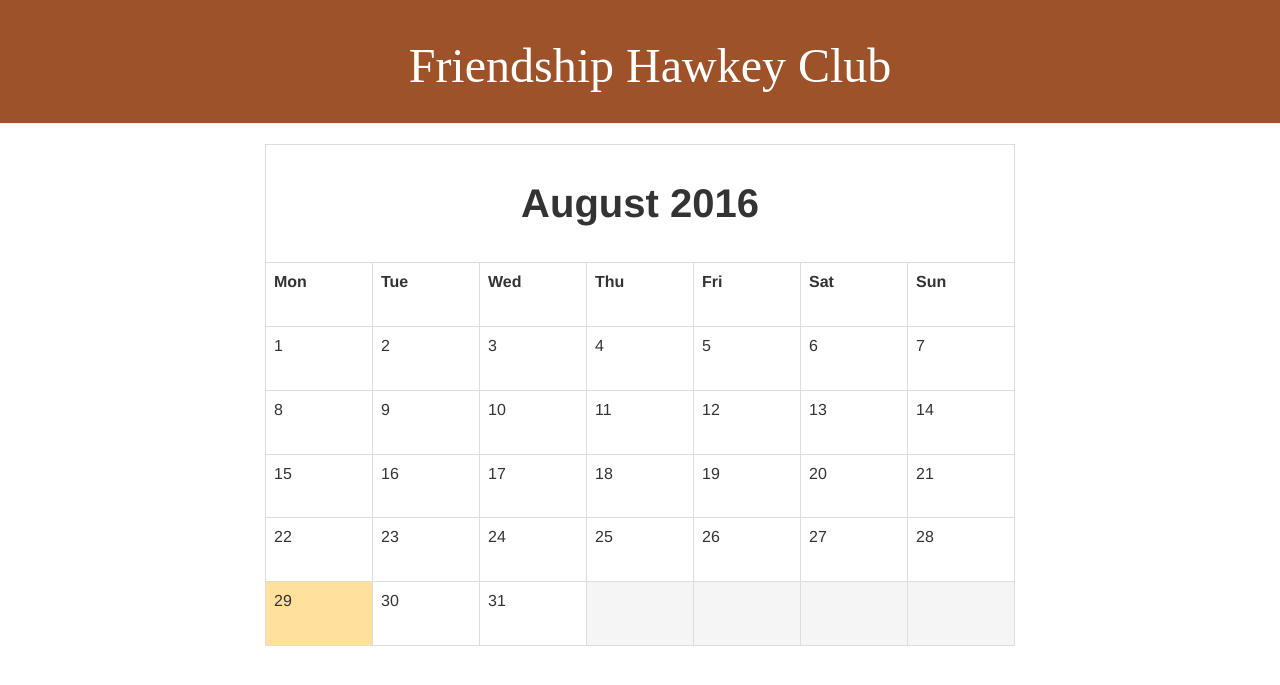
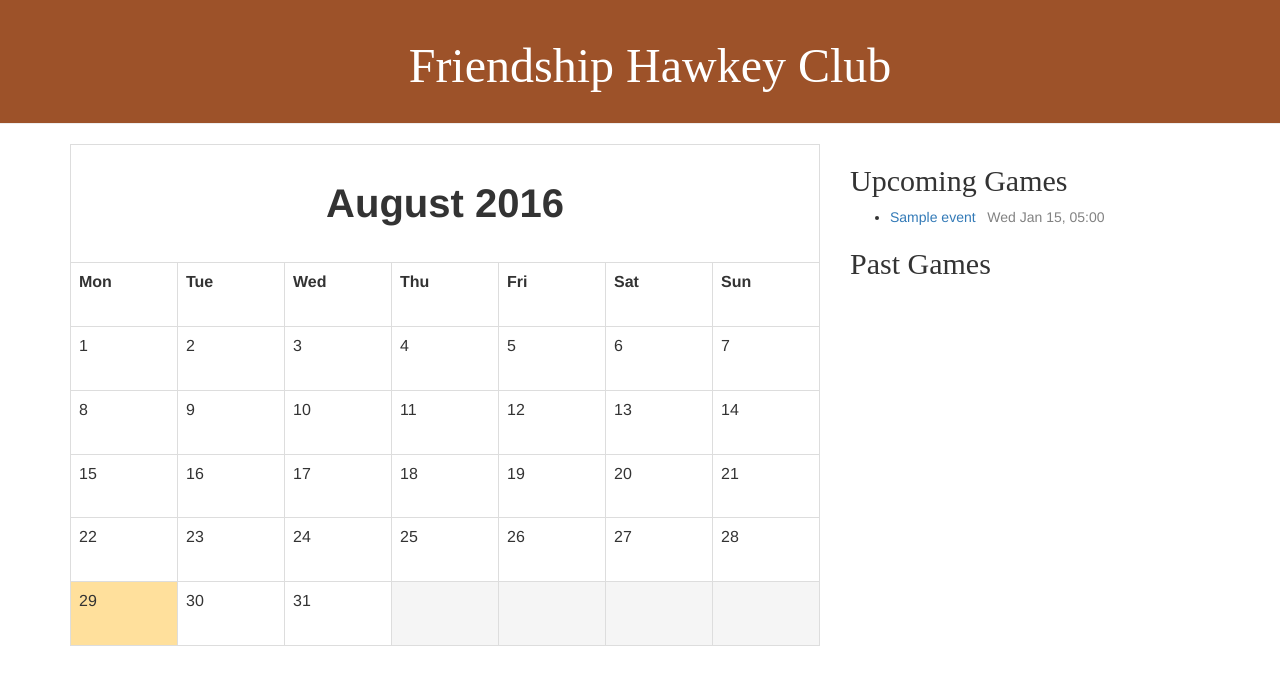
Before and after one commit to marcann/Hawk, a Django app: page /calendar/ in a window 1280 px wide. Shown: the top 685 px of the page. Run offline with Django 3.2, Linux system fonts and the light colour scheme; tables that the repository leaves empty hold one stand-in row (values such as "Sample post"); some libraries are stand-ins or nearby versions; some web fonts are replaced.

Commit message:
Working future and past games lists included on base page template.

```diff
--- a/blog/forms.py
+++ b/blog/forms.py
@@ -1 +1 @@
-# TODO:40 write forms for easy blog post submissions and editing
+# TODO:30 write forms for easy blog post submissions and editing
--- a/blog/templates/blog/base.html
+++ b/blog/templates/blog/base.html
@@ -16,11 +16,14 @@
     </div>
     <div class="content container">
         <div class="row">
-            <div class="col-md-8 center-block">
+            <div class="col-md-8">
             {% block content %}
             {% endblock %}
             {% block event_detail %}
             {% endblock %}
+            </div>
+            <div class="col-md-4">
+                    {% include "game_calendar/event_list.html" %}
             </div>
         </div>
     </div>
--- a/blog/views.py
+++ b/blog/views.py
@@ -1,6 +1,8 @@
 from django.shortcuts import render, get_object_or_404
 from django.utils import timezone
 from .models import Post
+from game_calendar.models import Event
+from django.views.generic.base import TemplateView
 
 def post_list(request):
     posts = Post.objects.filter(published_date__lte=timezone.now()).order_by('published_date')
--- a/game_calendar/models.py
+++ b/game_calendar/models.py
@@ -1,6 +1,6 @@
 from django.db import models
 from django.contrib.auth.models import User
-from datetime import datetime
+from django.utils import timezone
 
 # models
 
@@ -9,9 +9,6 @@
     name = models.CharField("Name", max_length=50)
     address = models.CharField("Address", max_length=50)
     description = models.TextField("Description")
-
-    created_date = models.DateTimeField(auto_now_add=True)
-    modified_date = models.DateTimeField(auto_now=True)
     user = models.ForeignKey(User)
 
     class Meta:
@@ -25,8 +22,6 @@
 class Category(models.Model):
     # Different types of events (or sports) #
     name = models.CharField("Name", max_length=50)
-    created_date = models.DateTimeField(auto_now_add=True)
-    modified_date = models.DateTimeField(auto_now=True)
     user = models.ForeignKey(User)
 
     class Meta:
@@ -43,14 +38,10 @@
     title = models.CharField("Title", max_length=50)
     description = models.TextField("Description")
     comments = models.TextField("Comments")
-    date_and_time = models.DateTimeField("Date and time", default=datetime.now())
+    date_and_time = models.DateTimeField("Date and time", default=timezone.now())
     price = models.CharField(default="Free", max_length=50)
     venue = models.ForeignKey(Venue)
     category = models.ForeignKey(Category)
-
-    status = models.IntegerField()
-    created_date = models.DateTimeField(auto_now_add=True)
-    modified_date = models.DateTimeField(auto_now=True)
     user = models.ForeignKey(User)
 
     class Meta:
@@ -66,4 +57,4 @@
         return reverse('event_detail', args=[self.pk])
 
 
-# TODO:30 extend the Event model for DWHL Hockey game which allows the storing of scores, locations and comments.
+# TODO:20 extend the Event model for DWHL Hockey game which allows the storing of scores, locations and comments.
--- /dev/null
+++ b/game_calendar/templates/game_calendar/event_list.html
@@ -0,0 +1,18 @@
+<h2>Upcoming Games</h2>
+<ul>
+    {% for event in events_future %}
+    <li>
+        <a href="{% url 'event_detail' pk=event.pk %}">{{ event.title }}</a> &nbsp;
+        <span class="date">{{ event.date_and_time|date:"D M d, H:i" }}</span>
+    </li>
+    {% endfor %}
+</ul>
+<h2>Past Games</h2>
+<ul>
+    {% for event in events_past %}
+    <li>
+        <a href="{% url 'event_detail' pk=event.pk %}">{{ event.title }}</a> &nbsp;
+        <span class="date">{{ event.date_and_time|date:"D M d, H:i" }}</span>
+    </li>
+    {% endfor %}
+</ul>
--- a/game_calendar/views.py
+++ b/game_calendar/views.py
@@ -2,6 +2,7 @@
 from datetime import datetime, date
 from calendar import monthrange
 from .models import Event
+from django.utils import timezone
 
 def named_month(month_number):
     """
@@ -13,7 +14,7 @@
     """
     Show calendar of events this month.
     """
-    today = datetime.now()
+    today = timezone.now()
     return calendar(request, today.year, today.month)
 
 def calendar(request, year, month, series_id=None):
@@ -58,8 +59,15 @@
                                             'year_after_this': my_year_after_this,
     })
 
+def event_list(request):
+    events = Event.objects.filter(date_and_time__lte=timezone.now()).order_by('date_and_time')
+    return render(request, 'game_calendar/event_list.html', {'events': events})
+
+#def event_list_past(request):
+    #return
+
 def event_detail(request, pk):
     event = get_object_or_404(Event, pk=pk)
     return render(request, 'game_calendar/event_detail.html', {'event': event})
 
-    # TODO:20 create a method(s) that outputs a list of future/past events to be presented on the blog page and next to the calendar.
+    # DOING:30 Add a list of events as part of the base of the site.
--- /dev/null
+++ b/mysite/context_processors/events.py
@@ -0,0 +1,11 @@
+from django.shortcuts import render
+from game_calendar.models import Event
+from django.utils import timezone
+
+
+def get_event_lists(request):
+    today = timezone.now()
+    events_future = Event.objects.order_by('date_and_time').filter(date_and_time__gte=today)
+    events_past = Event.objects.order_by('date_and_time').filter(date_and_time__lte=today).reverse()
+    return {'events_future': events_future,
+            'events_past': events_past}
--- a/mysite/settings.py
+++ b/mysite/settings.py
@@ -39,7 +39,7 @@
     'django.contrib.staticfiles',
     'blog',
     'game_calendar',
-    # DOING:10 Start making calendar app.
+    # DOING:10 Make calendar app.
 ]
 
 MIDDLEWARE = [
@@ -65,6 +65,7 @@
                 'django.template.context_processors.request',
                 'django.contrib.auth.context_processors.auth',
                 'django.contrib.messages.context_processors.messages',
+                'mysite.context_processors.events.get_event_lists',
             ],
         },
     },
```
Also changed, not shown: game_calendar/static/js/googlemap.js (added, +10 -0 lines), game_calendar/migrations/0006_auto_20160901_1825.py (added), game_calendar/migrations/0007_auto_20160901_1830.py (added).
